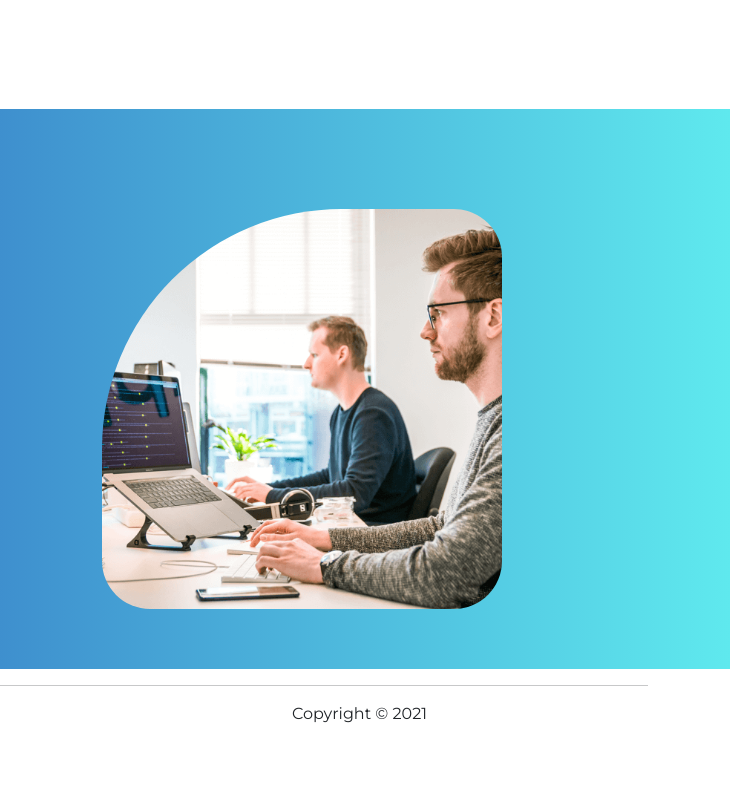
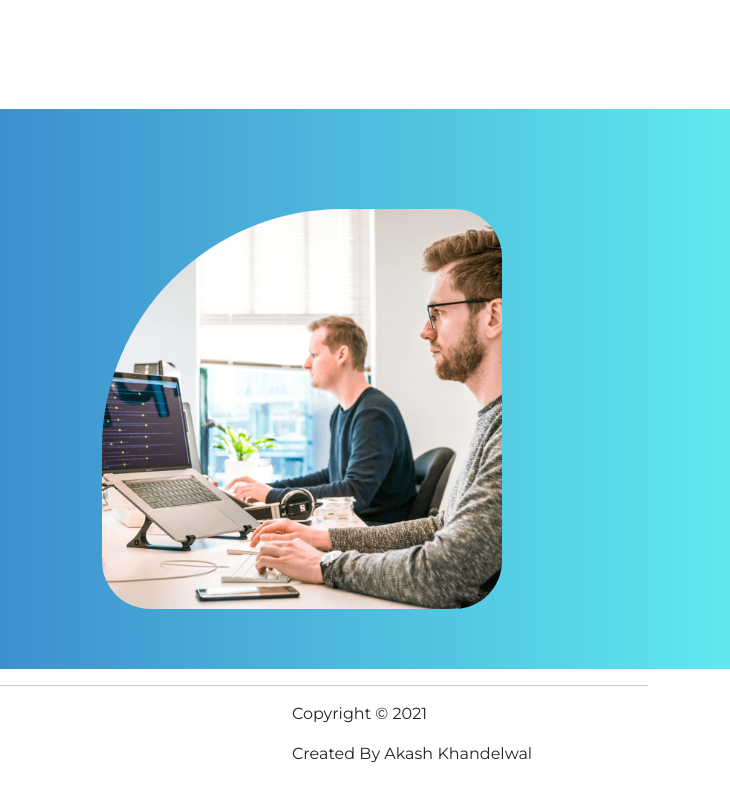
Before and after one commit to Akashkhandelwal191/Beyond, a plain HTML site: page index.html in a window 1280 px wide. Shown: the part 4455-5255 px from the top of the page, 550-1280 px from the left. Drawn offline with nearby package versions, Linux system fonts and the light colour scheme.

Commit message:
Commited

```diff
--- a/index.html
+++ b/index.html
@@ -303,6 +303,7 @@
                 <div class="col-sm-3"></div>
                 <div class="col-sm-4 footer-note">
                     <p>Copyright &copy; 2021</p>
+                    <p>Created By Akash Khandelwal</p>
                 </div>
             </div>
         </div>
```
